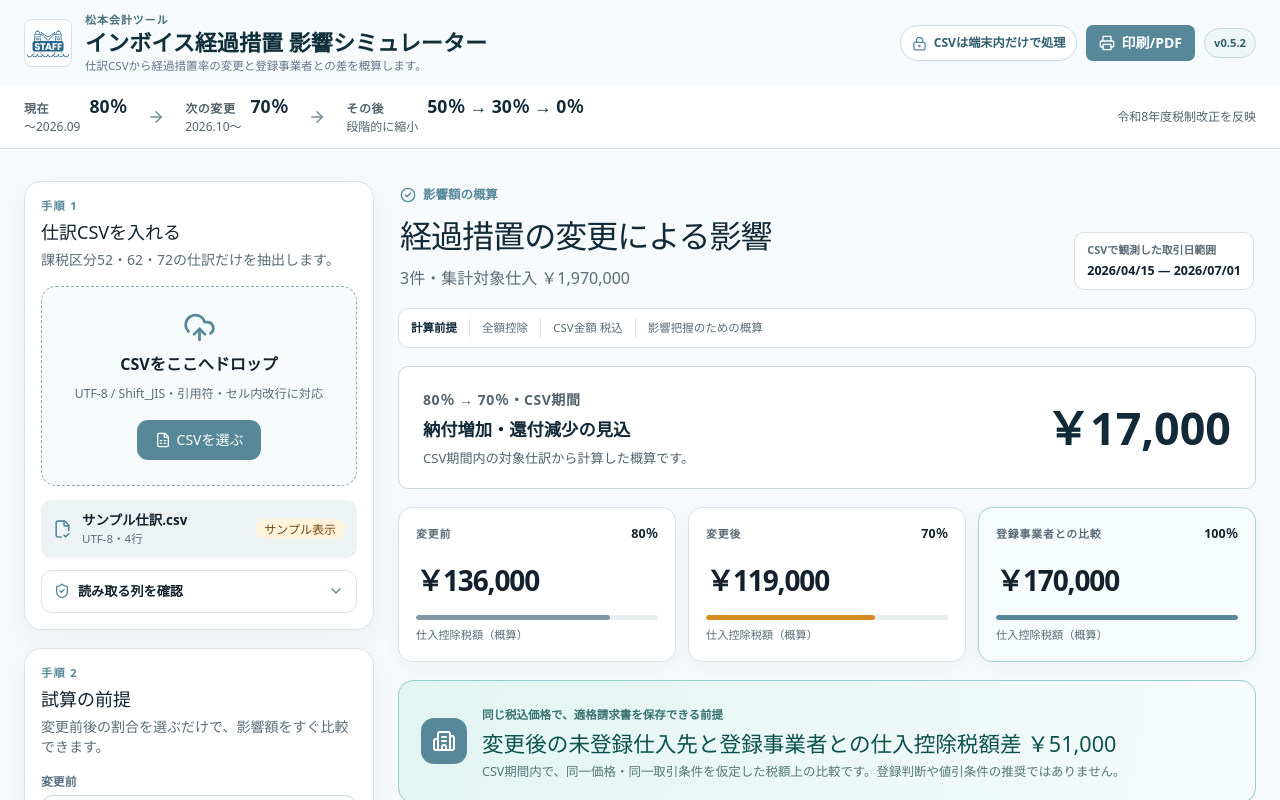
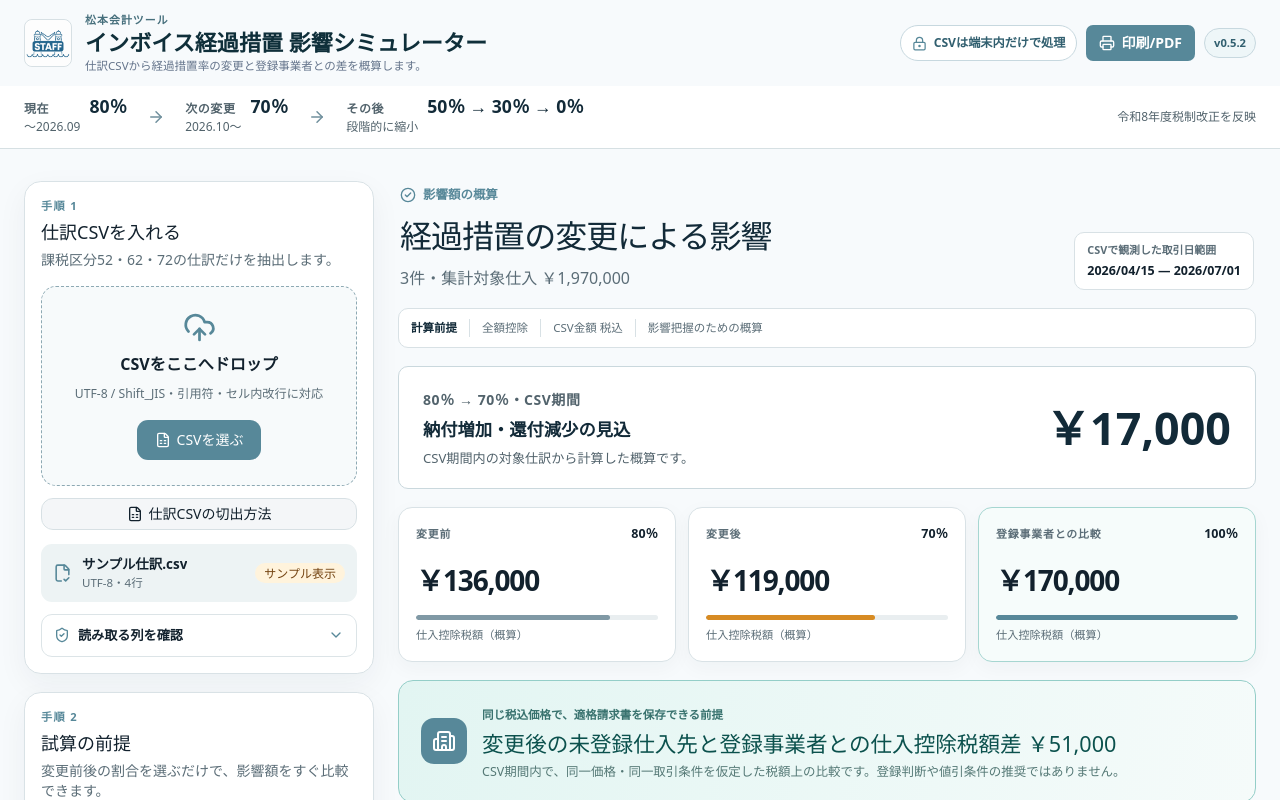
Before and after one commit to takatrp/invoice-transition-impact, a React (Vite) app: page / in a window 1280 px wide. Shown: the top 800 px of the page. Built offline with nearby package versions, Linux system fonts and the light colour scheme.

Commit message:
Add journal CSV export guide dialog

```diff
--- a/app/globals.css
+++ b/app/globals.css
@@ -373,6 +373,8 @@
 .transition-strip { padding-inline: max(var(--content-gutter), calc((100% - var(--content-max-width)) / 2 + var(--content-gutter))); }
 @media (max-width: 760px) { .app-shell { --content-gutter: 16px; } }
 
+.csv-guide-dialog[data-slot='dialog-content'] { width: calc(100vw - 32px); max-width: 1500px; max-height: 90dvh; overflow-y: auto; }
+
 @page {
   size: A4 portrait;
   margin: 9mm;
--- a/src/components/InvoiceImpactSimulator.tsx
+++ b/src/components/InvoiceImpactSimulator.tsx
@@ -20,6 +20,7 @@ import {
 import { Alert, AlertDescription, AlertTitle } from '@/components/ui/alert';
 import { Badge } from '@/components/ui/badge';
 import { Button } from '@/components/ui/button';
+import { Dialog, DialogTrigger, DialogContent, DialogTitle, DialogDescription, DialogClose } from '@/components/ui/dialog';
 import { Card, CardContent, CardDescription, CardHeader, CardTitle } from '@/components/ui/card';
 import { RadioGroup, RadioGroupItem } from '@/components/ui/radio-group';
 import {
@@ -471,6 +472,23 @@ export function InvoiceImpactSimulator() {
                   onChange={(event) => void loadFile(event.target.files?.[0])}
                 />
               </div>
+
+              <Dialog>
+                <DialogTrigger render={<Button variant="outline" className="mt-3 w-full" />}>
+                  <FileSpreadsheet />仕訳CSVの切出方法
+                </DialogTrigger>
+                <DialogContent className="csv-guide-dialog" showCloseButton={false}>
+                  <div className="flex items-center justify-between gap-4">
+                    <DialogTitle>仕訳CSVの切出方法</DialogTitle>
+                    <DialogClose render={<Button variant="outline" size="sm" />}>閉じる</DialogClose>
+                  </div>
+                  <DialogDescription>①仕訳帳を開く → ②対象期間を選ぶ → ③虫眼鏡で表示 → ④CSV出力</DialogDescription>
+                  <a href="./csv-export-guide.png" target="_blank" rel="noopener noreferrer" aria-label="手順画像を原寸で開く（別タブ）">
+                    <img src="./csv-export-guide.png" alt="TKC仕訳帳で対象期間を指定して検索し、右上のCSV出力ボタンから仕訳CSVを切り出す手順" className="w-full h-auto" />
+                  </a>
+                  <p className="text-sm text-muted-foreground">画像をクリックすると別タブで原寸表示できます。</p>
+                </DialogContent>
+              </Dialog>
 
               {error ? (
                 <Alert variant="destructive" className="mt-4">
```
Also changed, not shown: public/csv-export-guide.png (added).
